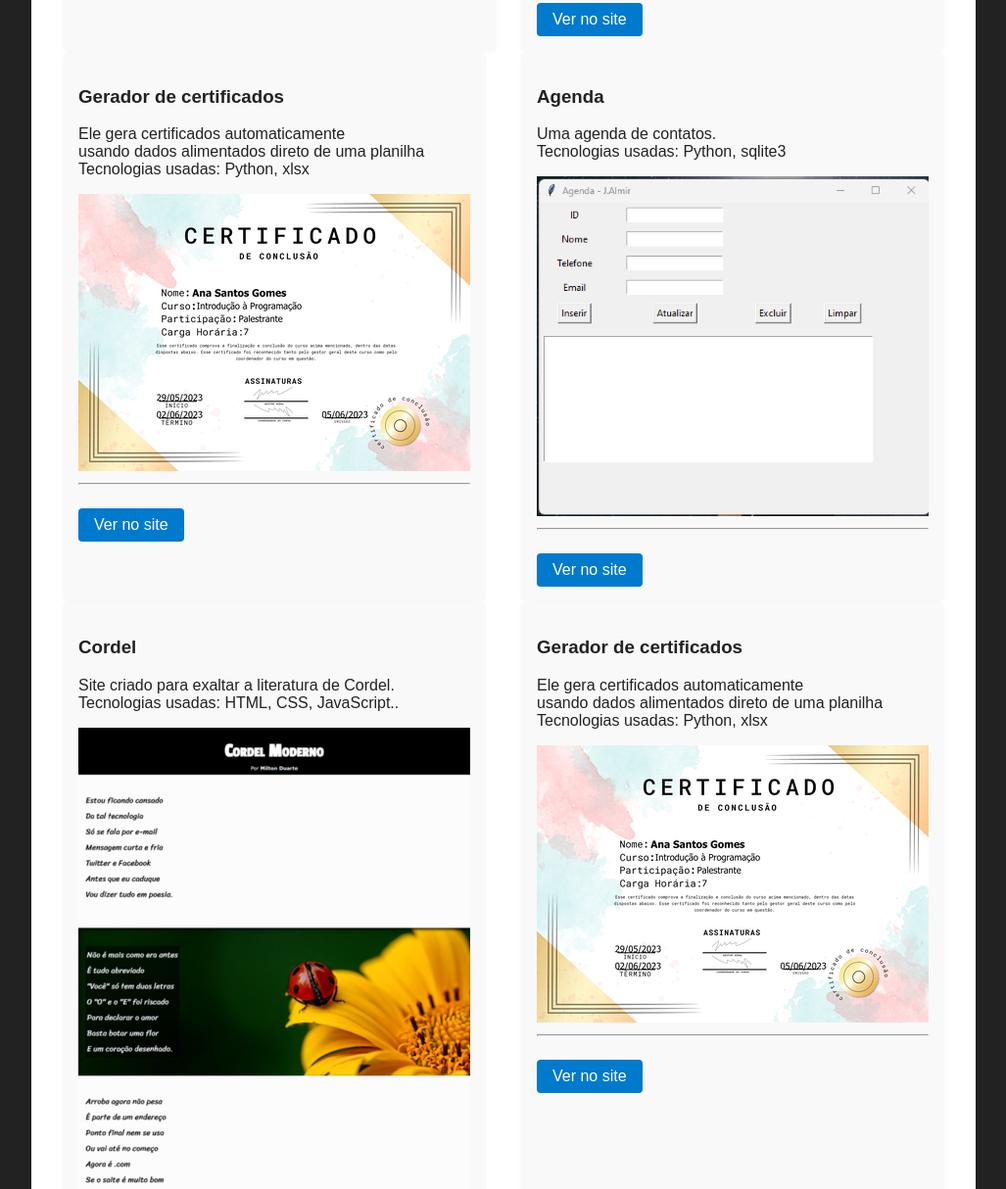
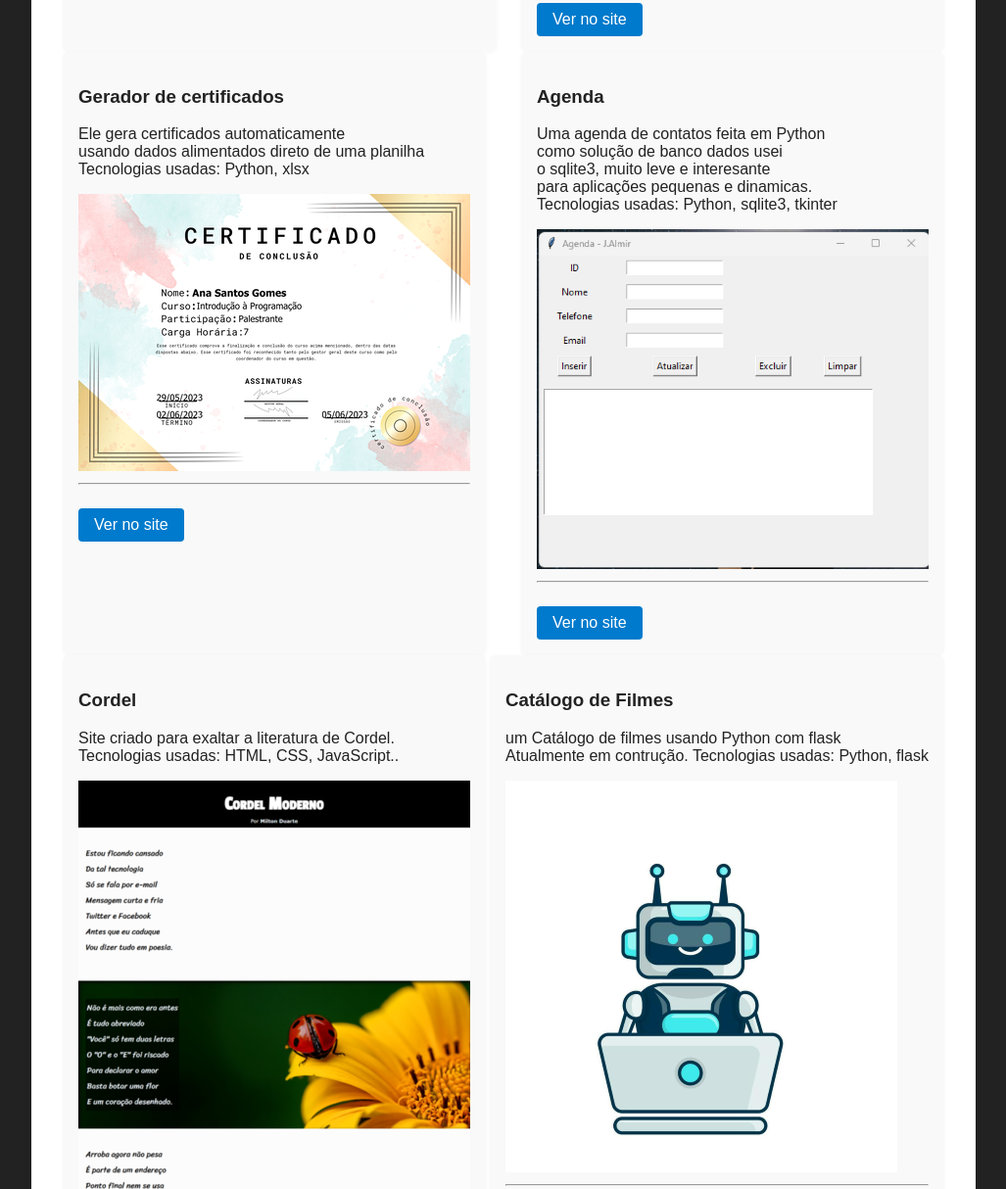
Before and after one commit to jose-Almir-lira/J.Almir, a plain HTML site: page index.html in a window 1280 px wide. Shown: the part 1754-2968 px from the top of the page at 98% size, without its empty margins (126-1153 px from the left). Drawn offline with Linux system fonts and the light colour scheme.

Commit message:
alteração no catálogo

```diff
--- a/index.html
+++ b/index.html
@@ -73,7 +73,9 @@
             </div>
             <div class="projeto">
                 <h3> Agenda</h3>
-                <p>Uma agenda de contatos. <br/> Tecnologias usadas: Python, sqlite3</p>
+                <p>Uma agenda de contatos feita em Python <br/> como solução de banco dados usei <br/>
+                    o sqlite3, muito leve e interesante <br/>para aplicações pequenas e dinamicas.<br/>
+                     Tecnologias usadas: Python, sqlite3, tkinter</p>
                 <picture>
                     <source media="(max-width: 200px)" srcset="imagens\agenda-200.png" type="image/webp">
                     <img src="imagens\agenda-400.png" alt="projeto Adore" loading="lazy">
@@ -92,11 +94,13 @@
                 <a href="https://jose-almir-lira.github.io/HTML-CSS3/cordel/" target="_blank">Ver no site</a>
             </div>
             <div class="projeto">
-                <h3> Gerador de certificados</h3>
-                <p>Ele gera certificados automaticamente <br/>usando dados alimentados direto de uma planilha <br/> Tecnologias usadas: Python, xlsx </p>
+                <h3> Catálogo de Filmes</h3>
+                <p>um Catálogo de filmes usando Python com flask<br/>
+                    Atualmente em contrução.
+                    Tecnologias usadas: Python, flask </p>
                 <picture>
-                    <source media="(max-width: 200px)" srcset="imagens\certificado-200.png" type="image/webp">
-                    <img src="imagens\certificado-400.png" alt="projeto Adore" loading="lazy">
+                    <source media="(max-width: 200px)" srcset="imagens\temp-200.png" type="image/webp">
+                    <img src="imagens\temp-400.png" alt="projeto Adore" loading="lazy">
                 </picture>
                 <hr/>
                 <a href="https://github.com/jose-Almir-lira/Python/tree/main/gerador_certificados" target="_blank">Ver no site</a>
```
Also changed, not shown: imagens/temp-200.png (added), imagens/temp-400.png (added).
